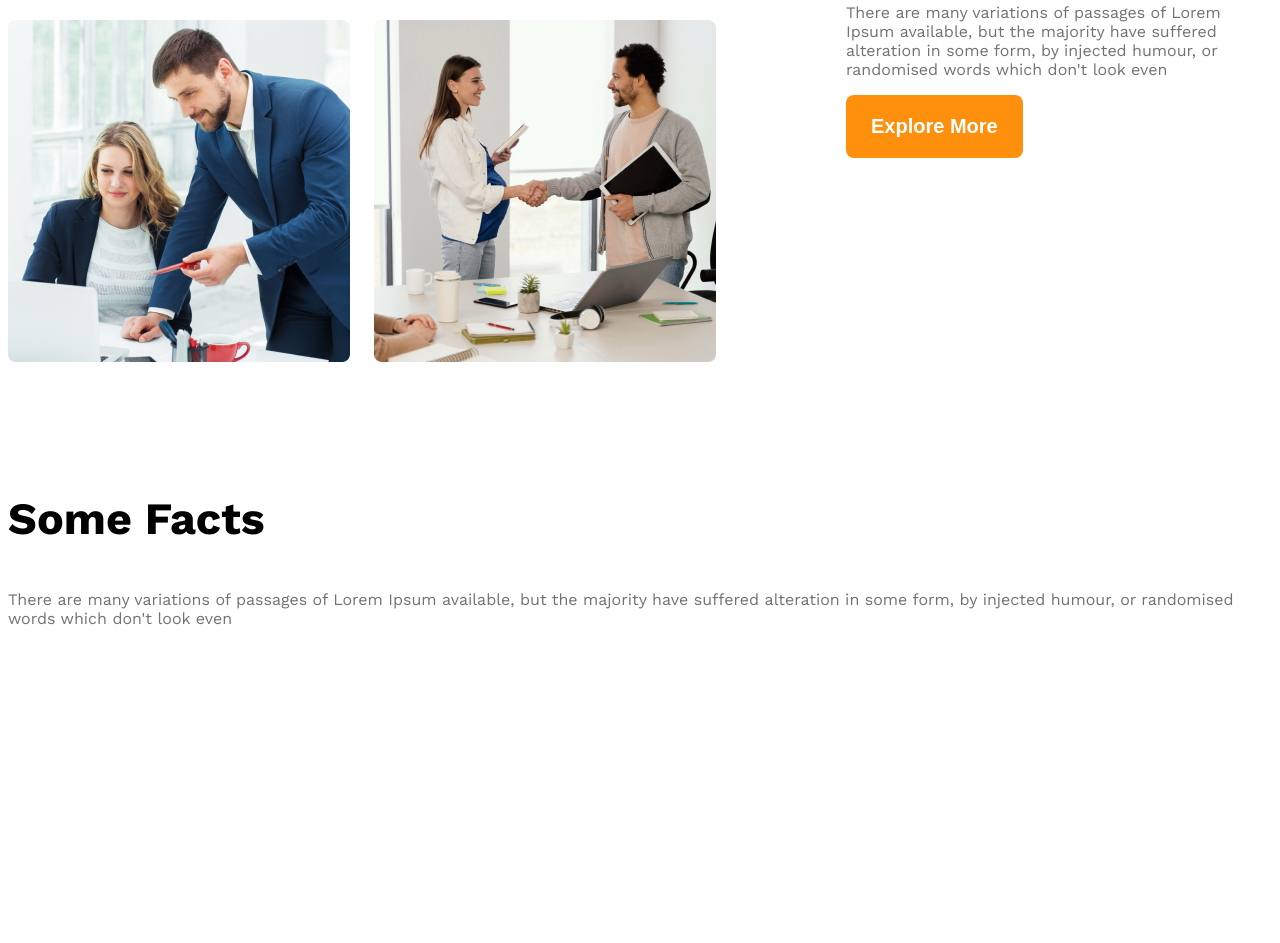
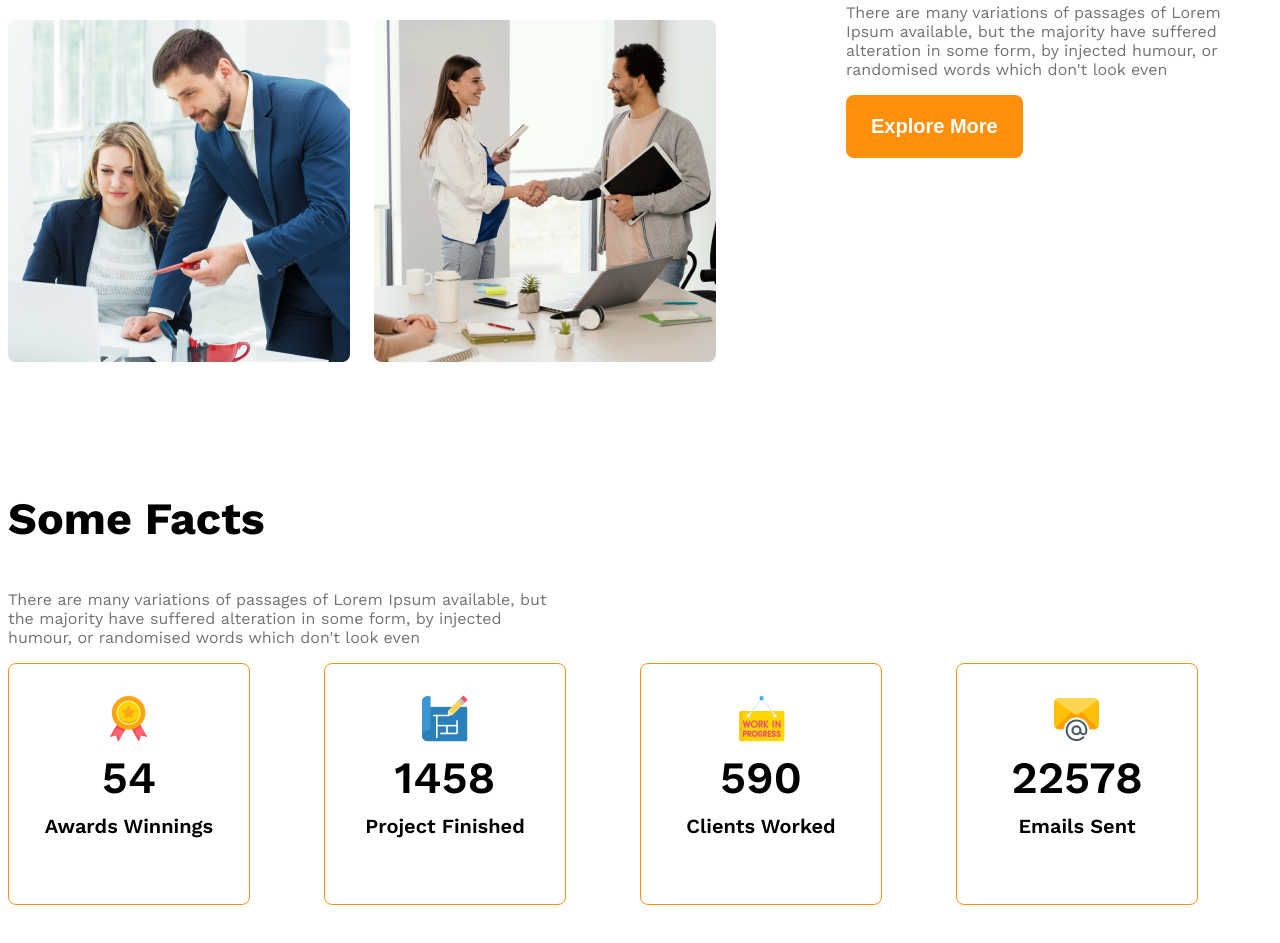
Before and after one commit to rashedxiv/g3-architect-website, a plain HTML site: page index.html in a window 1280 px wide. Shown: the part 1660-2603 px from the top of the page. Before the commit the page ends 2577 px from the top, so only its background shows below. Drawn offline with nearby package versions, Linux system fonts and the light colour scheme.

Commit message:
Adding fact contents and applying flex

```diff
--- a/index.html
+++ b/index.html
@@ -46,28 +46,39 @@
         <!-- features will enjoy -->
          <section>
             <h3 class="section-title">Some Facts</h3>
-            <p class="text-light-gray">There are many variations of passages of Lorem Ipsum available, but the majority have suffered alteration in some form, by injected humour, or randomised words which don't look even</p>
+            <p class="text-light-gray fact-description">There are many variations of passages of Lorem Ipsum available, but the majority have suffered alteration in some form, by injected humour, or randomised words which don't look even</p>
             <div class="facts-container">
-                <!-- .fact*4>img+h4.fact-icon+h5.fact-name -->
-                 <div class="fact">
-                    <img src="" alt="">
-                    <h4 class="fact-icon"></h4>
-                    <h5 class="fact-name"></h5>
+                <!-- .fact-card*4>img.fact-icon+h4.fact-number+h5.fact-name -->
+                 <div class="fact-card display-flex">
+                    <div>
+                        <img src="images/icons/ribon.png" alt="" class="fact-icon">
+                        <h4 class="fact-number">54</h4>
+                        <h5 class="fact-name">Awards Winnings</h5>
+                    </div>
                  </div>
-                 <div class="fact">
-                    <img src="" alt="">
-                    <h4 class="fact-icon"></h4>
-                    <h5 class="fact-name"></h5>
+
+                 <div class="fact-card display-flex">
+                    <div>
+                        <img src="images/icons/projects.png" alt="" class="fact-icon">
+                        <h4 class="fact-number">1458</h4>
+                        <h5 class="fact-name">Project Finished</h5>
+                    </div>
                  </div>
-                 <div class="fact">
-                    <img src="" alt="">
-                    <h4 class="fact-icon"></h4>
-                    <h5 class="fact-name"></h5>
+
+                 <div class="fact-card display-flex">
+                    <div>
+                        <img src="images/icons/customers.png" alt="" class="fact-icon">
+                        <h4 class="fact-number">590</h4>
+                        <h5 class="fact-name">Clients Worked</h5>
+                    </div>
                  </div>
-                 <div class="fact">
-                    <img src="" alt="">
-                    <h4 class="fact-icon"></h4>
-                    <h5 class="fact-name"></h5>
+
+                 <div class="fact-card display-flex">
+                    <div>
+                        <img src="images/icons/email.png" alt="" class="fact-icon">
+                        <h4 class="fact-number">22578</h4>
+                        <h5 class="fact-name">Emails Sent</h5>
+                    </div>
                  </div>
             </div>
         </section>
--- a/styles/architects.css
+++ b/styles/architects.css
@@ -119,6 +119,41 @@
 #quick-list{
     font-weight: 500;
 }
+
+
+/* some facts related styles */
+.facts-container{
+    display: grid;
+    grid-template-columns: repeat(4, 1fr);
+}
+
+.fact-card{
+    border: 1px solid #FF900E;
+    width: 240px;
+    height: 240px;
+    border-radius: 8px;
+    text-align: center;
+    align-items: center;
+    justify-content: center;
+}
+
+.fact-number{
+    font-size: 2.8rem;
+    font-weight: 600;
+    margin-top: 5px;
+    margin-bottom: 10px;
+}
+
+.fact-name{
+    font-size: 1.25rem;
+    font-weight: 600;
+    margin-top: 10px;
+}
+
+.fact-description{
+    max-width: 540px;
+}
+
 /* responsive media query */
 
 @media screen and (max-width: 576px) {
```
